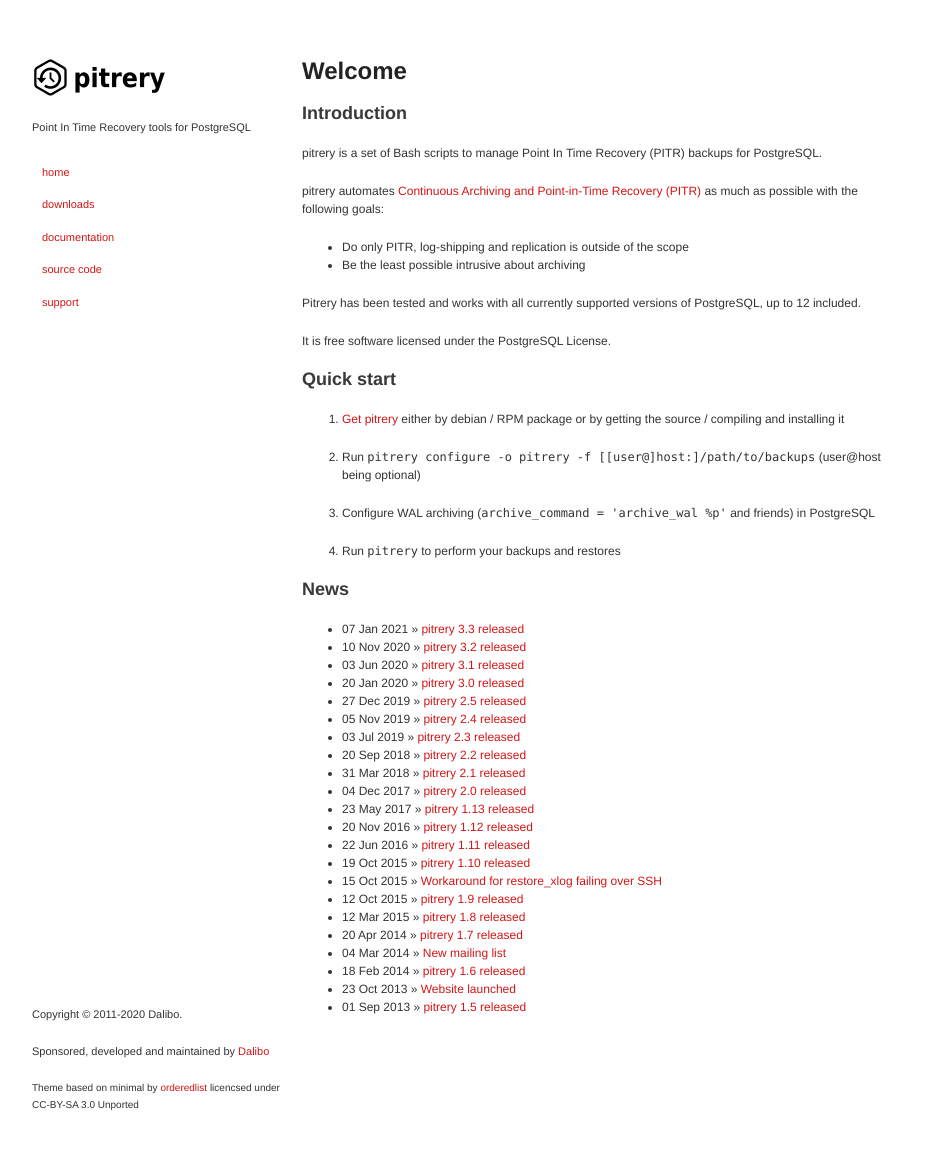
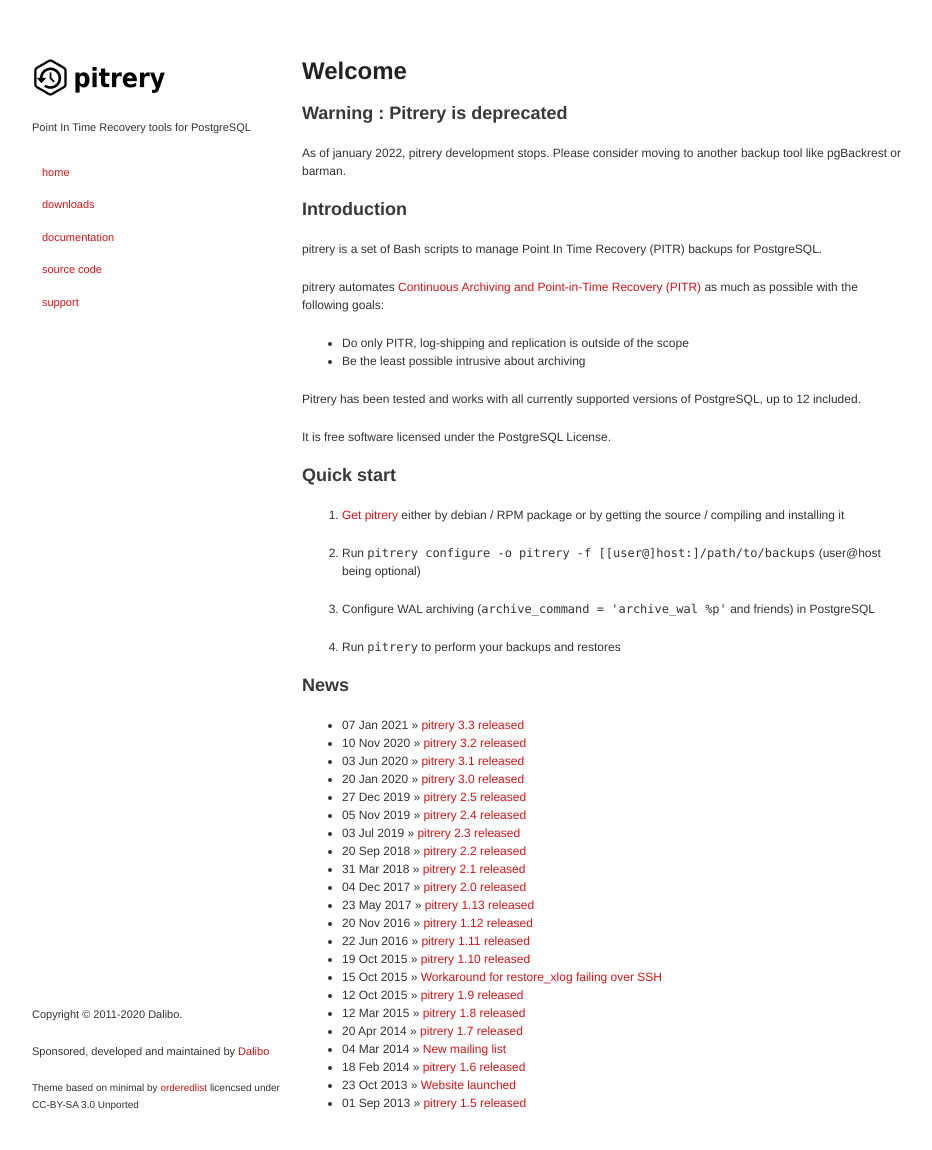
Before and after one commit to dalibo/pitrery, a Jekyll site: the page built from index.md, in a window 1280 px wide and 1182 px high. Shown: the top 1150 px of the window, without its empty margins (173-1105 px from the left). Built offline with Jekyll 4.4.1, drawn with Linux system fonts in a browser that asks for light colours; nearby versions of some CDN libraries.

```diff
--- a/index.md
+++ b/index.md
@@ -5,6 +5,13 @@ title: pitrery - Home
 
 Welcome
 =======
+
+Warning : Pitrery is deprecated
+-------------------------------
+
+As of january 2022, pitrery development stops. Please consider moving to another
+backup tool like pgBackrest or barman.
+
 
 Introduction
 ------------
```
Also changed, not shown: _posts/2021-01-12_pitrery-3.4.md (added, +38 -0 lines).
